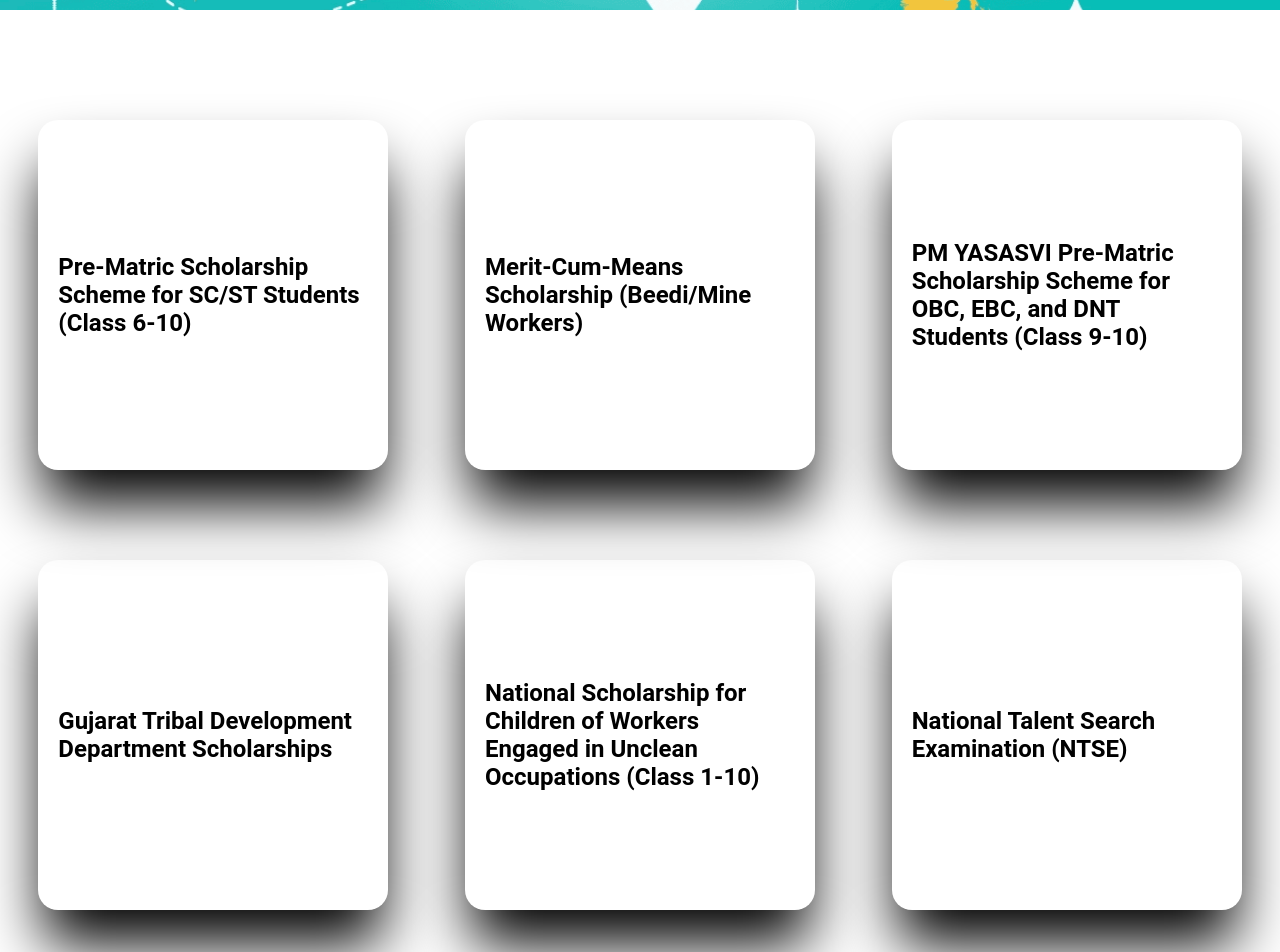
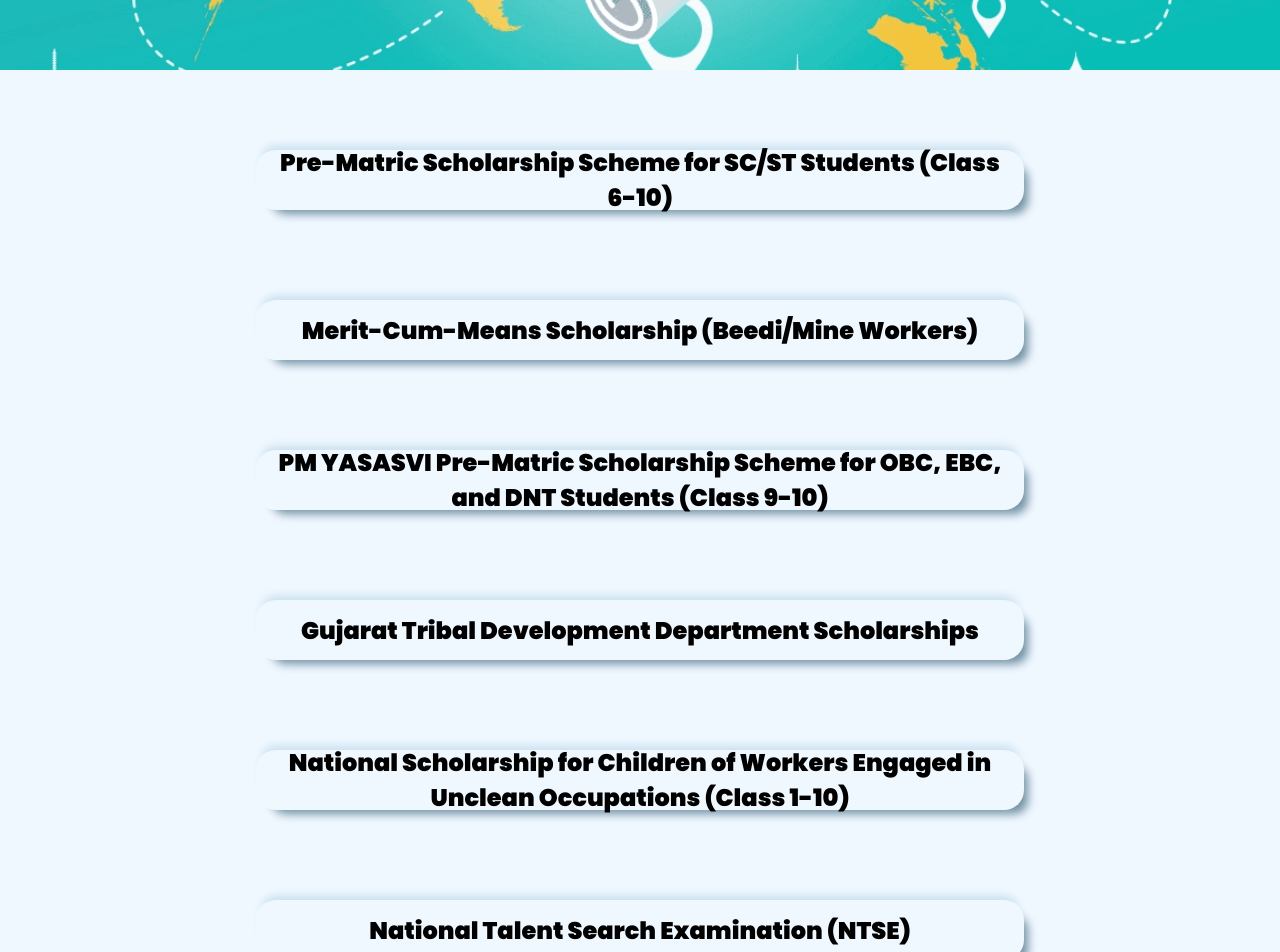
Before and after one commit to SumitKhemka123/BITBOX4.0, a React (Create React App) app in the folder client/: page /scholarship in a window 1280 px wide. Shown: the part 420-1372 px from the top of the page. Built offline with nearby package versions, Linux system fonts and the light colour scheme; no server answers.

Commit message:
Updated CSS of features and Scholarship

```diff
--- a/client/src/components/HomePage/Body/Body.jsx
+++ b/client/src/components/HomePage/Body/Body.jsx
@@ -5,7 +5,7 @@
 import scholarimg from "../../../assets/scholarship1.png";
 import quizimg from "../../../assets/asset 14.svg";
 import videoimg from "../../../assets/asset 15.svg";
-import donateimg from "../../../assets/bookd.png";
+import donateimg from "../../../assets/video-call.png";
 import doubtimg from "../../../assets/asset 16.svg";
 
 function Body() {
@@ -43,7 +43,7 @@
       <section className="features-section" id="features">
         <div className="container-feature">
           <div className="features-header">
-            <h2 className="features-heading-text underline1 op">Our Products</h2>
+            <h2 className="features-heading-text underline1 op">Our Features</h2>
           </div>
           <div className="features-area flex">
             <div className="features-card flex">
@@ -79,10 +79,10 @@
               <a href="./yt-search.html" className="secondary-button">Learn more <i className="fa-solid fa-right-long"></i></a>
             </div>
             <div className="features-card flex">
-              <img src={donateimg} alt="s5" id="sc-img" />
-              <h3>Book Donate</h3>
+              <img src={donateimg} alt="s5" id="sc-img" style={{ height: '71px' }} />
+              <h3>Video-Calling</h3>
               <p>
-                Donate Your Books to the Needy which will help them in achieving their dreams.
+              Elevate your learning experience through face-to-face video calls with peers.
               </p>
               <a href="./donate.html" className="secondary-button" style={{ marginBottom: '8px' }}>Learn more <i className="fa-solid fa-right-long"></i></a>
             </div>
--- a/client/src/components/HomePage/Body/body.css
+++ b/client/src/components/HomePage/Body/body.css
@@ -53,7 +53,7 @@
 
 #hero {
     display: flex;
-    height: 90vh;
+    height: 100vh;
     padding: 0 80px;
     background-color: #d9dcea;
 }
@@ -220,6 +220,7 @@
 .features-heading-text {
     margin-bottom: 10px;
     color: #219ebc;
+    font-size: 3rem;
 }
 
 .features-area {
@@ -243,6 +244,16 @@
     overflow: hidden;
     position: relative;
     transition: all 0.3s ease-out;
+}
+
+.features-card h3{
+    padding: 10px;
+}
+
+.features-card:hover{
+	transform: translate(0px,-5px);
+	box-shadow: 0 0 100px rgba(51, 175, 224, 0.4);
+	transition: all ease-in 0.3s;
 }
 
 .features-card a {
--- a/client/src/components/donate/donate.css
+++ b/client/src/components/donate/donate.css
@@ -3,7 +3,7 @@
     margin: 0;
     padding: 0;
     background: #c0c7e5da;
-    padding-top: 75px;
+    padding-top: 125px;
     font-size: larger;
 }
 
--- a/client/src/components/scholarship/Scholarship.jsx
+++ b/client/src/components/scholarship/Scholarship.jsx
@@ -1,17 +1,20 @@
 import React from 'react';
 import './scholarship.css';
+import Navbar from "../navbar/Navbar";
 
 function Scholarship() {
   return (
     <>
-      <section id="st-header-sc">
+    <Navbar/ >
+     <div className="cont-sc">
+     <section id="st-header-sc">
         <div className="heading">
           <h1 className="underline1">Scholarships</h1>
         </div>
       </section>
 
       <div className="cards-sc">
-        <div className="card-sc">
+        <div className="card-sc card-sc-1">
           <h2>Pre-Matric Scholarship Scheme for SC/ST Students (Class 6-10)</h2>
           <div className="card-desc">
             <ul>
@@ -50,7 +53,7 @@
           </div>
         </div>
 
-        <div className="card-sc">
+        <div className="card-sc card-sc-2">
           <h2>Merit-Cum-Means Scholarship (Beedi/Mine Workers)</h2>
           <div className="card-desc">
             <ul>
@@ -94,7 +97,7 @@
           </div>
         </div>
 
-        <div className="card-sc">
+        <div className="card-sc card-sc-3">
           <h2>
             PM YASASVI Pre-Matric Scholarship Scheme for OBC, EBC, and DNT Students (Class 9-10)
           </h2>
@@ -134,7 +137,7 @@
           </div>
         </div>
 
-        <div className="card-sc">
+        <div className="card-sc card-sc-4">
           <h2>Gujarat Tribal Development Department Scholarships</h2>
           <div className="card-desc">
             <ul>
@@ -170,7 +173,7 @@
           </div>
         </div>
 
-        <div className="card-sc">
+        <div className="card-sc card-sc-5">
           <h2>
             National Scholarship for Children of Workers Engaged in Unclean Occupations (Class 1-10)
           </h2>
@@ -211,7 +214,7 @@
           </div>
         </div>
 
-        <div className="card-sc">
+        <div className="card-sc card-sc-6">
           <h2>National Talent Search Examination (NTSE)</h2>
           <div className="card-desc">
             <ul>
@@ -247,6 +250,7 @@
           </div>
         </div>
       </div>
+     </div>
     </>
   );
 }
--- a/client/src/components/scholarship/scholarship.css
+++ b/client/src/components/scholarship/scholarship.css
@@ -1,13 +1,16 @@
-* {
+
+
+.cont-sc{
     margin: 0;
     padding: 0;
     font-family: "Roboto", sans-serif;
+    padding-top: 90px;
 }
 
 #st-header-sc {
     background-image: url('../../assets/scholarship.png');
     height: 400px;
-    margin: 30px 0;
+    /* margin: 30px 0; */
     width: 100%;
     background-size: cover;
     background-position: center;
@@ -19,7 +22,7 @@
     text-align: center;
     font-size: 3rem;
     font-weight: 800;
-    color: #8ecae6;
+    color: #eb6d37;
 }
 
 .underline1 {
@@ -42,21 +45,82 @@
     display: flex;
     flex-wrap: wrap;
     justify-content: space-around;
-    margin-bottom: 150px;
+    padding-bottom: 50px;
+    background-color: aliceblue;
 }
 
 .card-sc {
     margin: 10px;
     margin-top: 80px;
     position: relative;
-    width: 350px;
-    height: 350px;
-    box-shadow: 0 40px 60px -6px black;
+    text-align: center;
+    width: 60%;
+    height: 60px;
+    /* box-shadow: 0 10px 10px -6px black; */
+    box-shadow:  0 -10px 10px -6px rgb(199, 223, 238), 10px 10px 10px -6px rgb(113, 145, 164) ;
     display: flex;
     justify-content: center;
     align-items: center;
     padding: 20px;
     border-radius: 20px;
+}
+
+.card-sc-1,.card-sc-2,.card-sc-3,.card-sc-3,.card-sc-4,.card-sc-5,.card-sc-6{
+    transition: all ease-in 0.4s;
+
+}
+
+.card-sc-1:hover{
+    height: 60vh;
+    width: 60vw;
+    text-align: left;
+    ::-webkit-scrollbar {
+        width: 0px;
+    }
+}
+
+.card-sc-2:hover{
+    height: 68vh;
+    width: 60vw;
+    text-align: left;
+    ::-webkit-scrollbar {
+        width: 0px;
+    }
+}
+
+.card-sc-3:hover{
+    height: 60vh;
+    width: 60vw;
+    font-size: smaller;
+    text-align: left;
+    ::-webkit-scrollbar {
+        width: 0px;
+    }
+}
+.card-sc-4:hover{
+    height: 60vh;
+    width: 60vw;
+    text-align: left;
+    ::-webkit-scrollbar {
+        width: 0px;
+    }
+}
+.card-sc-5:hover{
+    height: 60vh;
+    width: 60vw;
+    font-size: smaller;
+    text-align: left;
+    ::-webkit-scrollbar {
+        width: 0px;
+    }
+}
+.card-sc-6:hover{
+    height: 60vh;
+    width: 60vw;
+    text-align: left;
+    ::-webkit-scrollbar {
+        width: 0px;
+    }
 }
 
 
@@ -68,7 +132,8 @@
     top: 0;
     opacity: 0;
     padding: 18px 8%;
-    background-color: white;
+    /* background-color: white; */
+    background-color: aliceblue;
     overflow-y: scroll;
     transition: 0.8s ease;
     border-radius: 20px;
```
Also changed, not shown: client/src/assets/bookd.png (deleted), client/src/assets/video-call.png (added).
